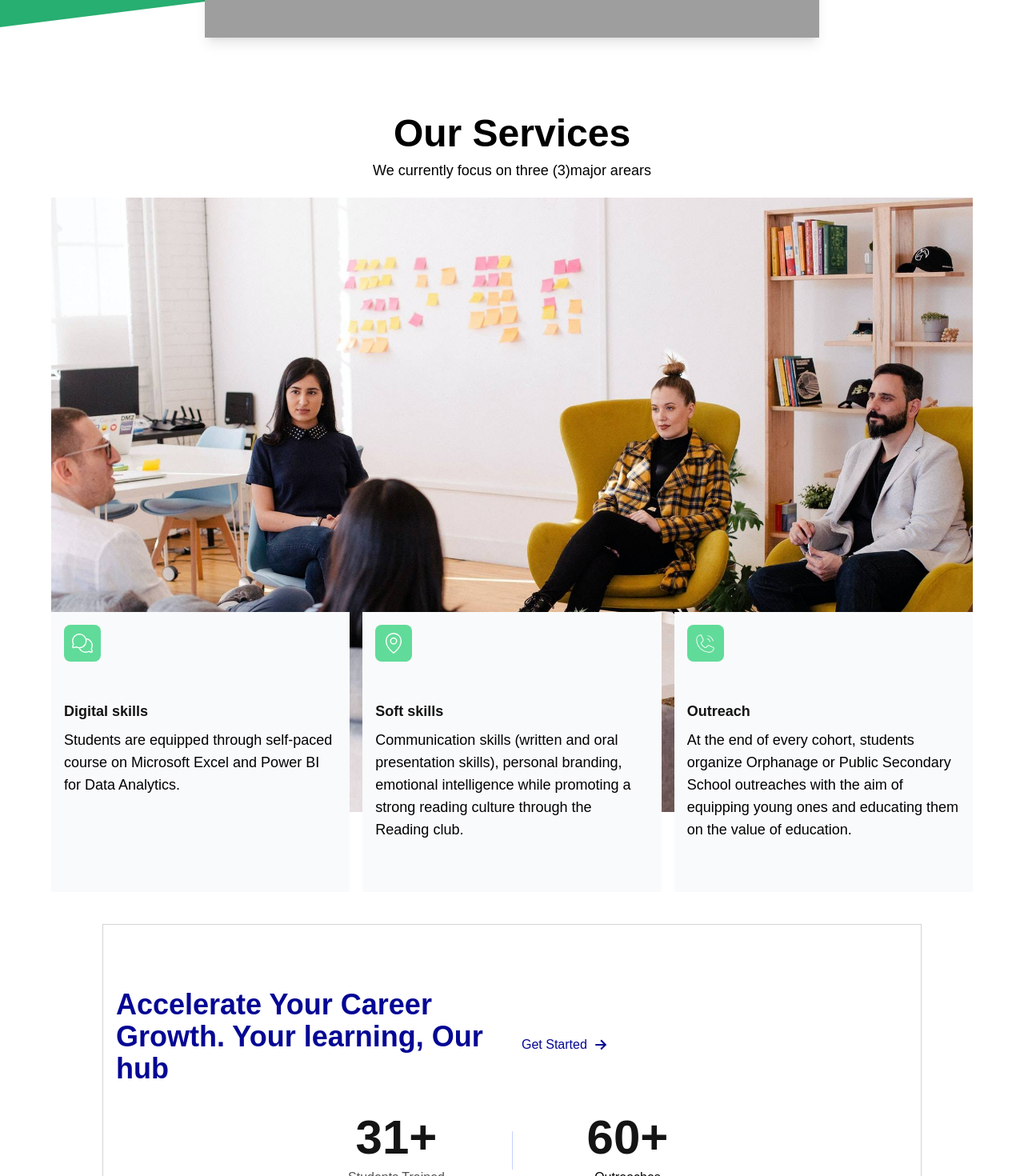
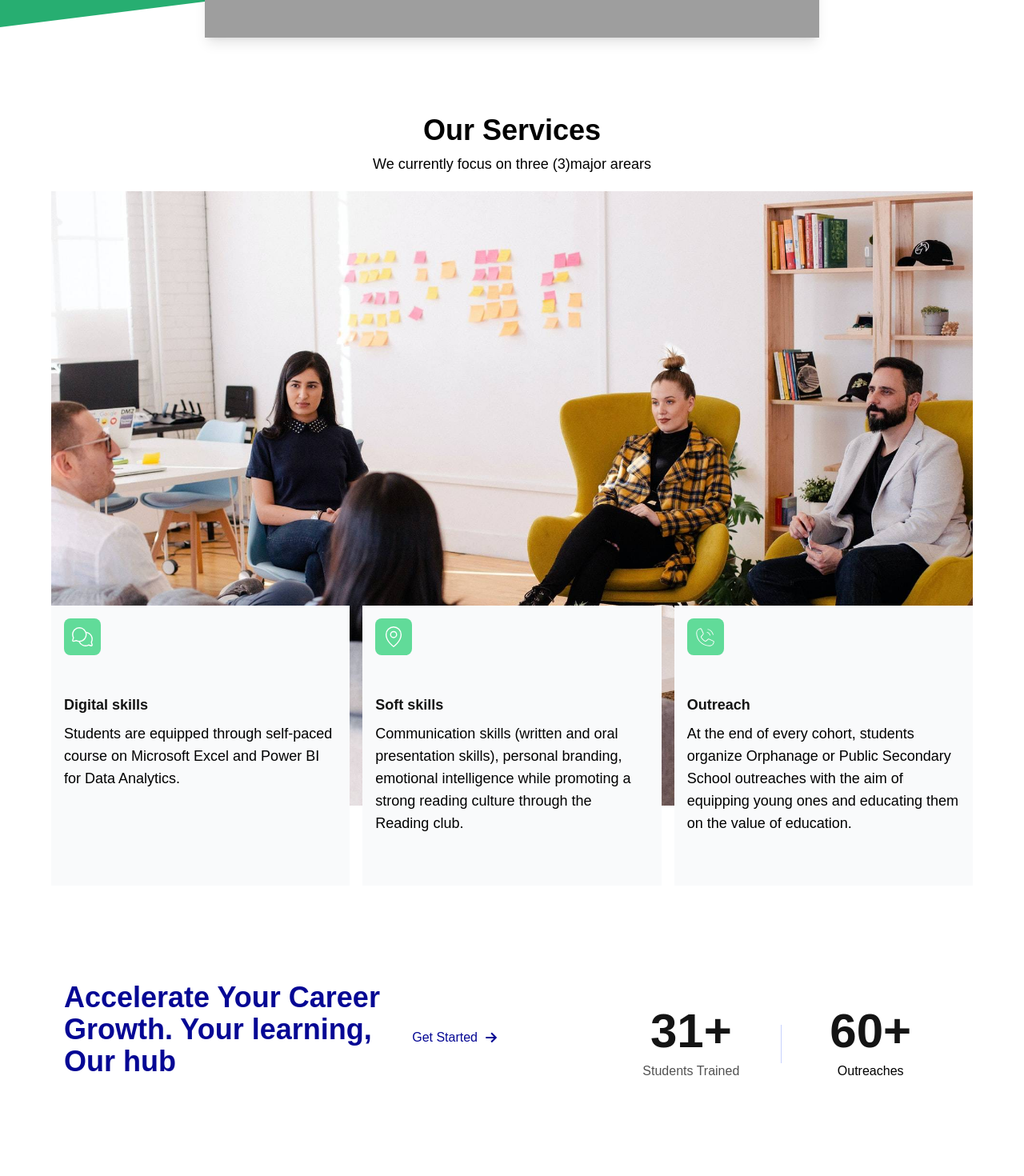
Before and after one commit to Chioma-Okeke/Tolce-Learning-Hub, a React (Vite) app: page /about in a window 1280 px wide. Shown: the part 762-2232 px from the top of the page at 80% size. Built offline with nearby package versions, Linux system fonts and the light colour scheme; grey boxes are pictures that could not be loaded.

Commit message:
more typography uniformity

```diff
--- a/src/components/GetStarted.jsx
+++ b/src/components/GetStarted.jsx
@@ -17,9 +17,9 @@ function GetStarted() {
     }, [isInView, mainControls]);
 
     return (
-        <div className="w-[90%] max-w-[1024px] mx-auto px-4 py-12 md:py-20 border border-neutral-300 bg-white">
-            <div className="md:flex md:items-center mb-4">
-                <h1 className="font-bold mb-5 mb:mb-0 text-[#050794] text-xl sm:text-4xl md:w-[40%] lg:w-[50%]">
+        <div className="w-[90%] max-w-[1440px] mx-auto px-4 py-12 md:py-20 flex flex-col lg:flex-row bg-white">
+            <div className="md:flex md:items-center mb-4 lg:w-[60%] gap-5 xl:g">
+                <h1 className="font-bold mb-5 mb:mb-0 text-[#050794] text-2xl sm:text-4xl md:w-[60%] lg:w-[60%]">
                     Accelerate Your Career Growth. Your learning, Our hub
                 </h1>
                 <button className=" flex items-center justify-center p-3 bg-white text-[#050794] rounded-lg transition ease-linear hover:bg-[#050794] hover:text-white duration-500">
@@ -42,7 +42,7 @@ function GetStarted() {
                 }}
                 initial="hidden"
                 animate={mainControls}
-                className="flex flex-col items-center justify-center sm:flex-row"
+                className="flex flex-col items-center justify-center sm:flex-row lg:w-[40%]"
             >
                 <div className="flex w-72 flex-col items-center py-8 sm:py-0">
                     <h1 className="mb-2 text-center">
--- a/src/components/HeroSection.jsx
+++ b/src/components/HeroSection.jsx
@@ -59,34 +59,31 @@ function HeroSection() {
             </Swiper>
             <div className="bg-black h-full absolute top-0 left-0 opacity-50 w-full z-10"></div>
             <div className="w-[90%] mx-auto max-w-[1440px] z-20 flex items-center absolute top-1/2 left-1/2 -translate-x-1/2 -translate-y-1/2">
-                <IoIosArrowBack
+                {/* <IoIosArrowBack
                     size={50}
                     color="white"
                     cursor={"pointer"}
                     className="transition ease-out hover:scale-150 z-20"
                     onClick={handlePrev}
-                />
+                /> */}
                 <div className="ml-3 mt-5">
-                    <h1 className="font-bold text-md sm:text-3xl md:text-4xl lg:text-5xl text-white w-full lg:w-[60%] mb-3 md:mb-9 leading-12">
+                    <h1 className="font-bold text-center md:text-start text-3xl sm:text-4xl md:text-5xl lg:text-6xl text-white w-full lg:w-[80%] mb-5 md:mb-9 leading-12">
                         Bridging the gap between the Classroom and Corporate
                         environment
                     </h1>
-                    <div className="flex flex-row items-center gap-3">
-                        <button className="bg-[#0020F1] text-[13px] sm:text-base font-bold text-white rounded-lg p-2 md:px-7 md:py-4 transition ease-linear delay-150 hover:bg-[#080E7F] duration-300">
-                            Our Services
-                        </button>
-                        <button className="text-white text-[12px] sm:text-base font-bold bg-transparent rounded-lg p-2 md:px-11 md:py-[13px] border-solid border-2 border-white transition ease-linear hover:bg-[#050794] hover:text-white duration-500">
+                    <div className="flex flex-col md:flex-row items-center gap-3">
+                        <button className="w-[80%] sm:w-[60%] md:w-[200px] bg-[#0020F1] text-[13px] sm:text-base font-bold text-white rounded-lg p-2 md:px-7 md:py-4 transition ease-linear delay-150 hover:bg-[#080E7F] duration-300">
                             Join us
                         </button>
                     </div>
                 </div>
-                <IoIosArrowForward
+                {/* <IoIosArrowForward
                     size={50}
                     color="white"
                     cursor={"pointer"}
                     className="transition ease-out hover:scale-150 z-20"
                     onClick={handleNext}
-                />
+                /> */}
             </div>
         </div>
     );
--- a/src/components/JoinUs.jsx
+++ b/src/components/JoinUs.jsx
@@ -64,7 +64,7 @@ function JoinUs({ setSubscriptionConfirmed }) {
 
     return (
         <section className="bg-[#F9FAFB] flex flex-col justify-center py-12 px-3">
-            <h1 className="font-bold text-xl sm:text-2xl md:text-4xl text-[#101828] text-center">
+            <h1 className="font-bold text-2xl sm:text-3xl md:text-4xl text-[#101828] text-center">
                 Join our Learning Community here
             </h1>
             <p className="text-[#475467] text-sm sm:text-md md:text-xl mt-4 mb-5 text-center">
--- a/src/components/OurService.jsx
+++ b/src/components/OurService.jsx
@@ -17,7 +17,7 @@ function OurService() {
     return (
         <div>
             <div className="w-[90%] md:w-[60%] mx-auto text-center mb-12">
-                <h1 className="font-bold text-[#0020F1] text-lg lg:text-2xl">
+                <h1 className="font-bold text-[#0020F1] text-2xl lg:text-5xl mb-4">
                     Our Services
                 </h1>
                 <p className="text-[#475467] lg:text-lg">
--- a/src/components/Service.jsx
+++ b/src/components/Service.jsx
@@ -8,7 +8,7 @@ function Service({ title }) {
     return (
         <div className="w-[90%] mx-auto">
             <div className="text-center mb-5">
-                <h1 className="font-bold mb-2 text-4xl my-6 lg:text-3xl xl:text-5xl">
+                <h1 className="font-bold mb-2 text-2xl my-6 lg:text-4xl">
                     {title}
                 </h1>
                 <p className="text-base sm:text-lg">
--- a/src/pages/About.jsx
+++ b/src/pages/About.jsx
@@ -33,7 +33,7 @@ function About() {
                     <p className="bg-[#E1E5FF] border border-solid border-[#D5DAFF] font-bold text-lg w-24 mx-auto rounded-2xl lg:text-lg xl:text-xl">
                         About
                     </p>
-                    <h1 className="font-bold text-4xl my-6 lg:text-3xl xl:text-5xl">
+                    <h1 className="font-bold text-2xl lg:text-4xl my-6 xl:text-5xl">
                         Our Mission
                     </h1>
                     <p className="text-base text-[#475467] lg:text-lg xl:text-xl">
--- a/src/pages/OurServices.jsx
+++ b/src/pages/OurServices.jsx
@@ -58,7 +58,7 @@ function OurServices() {
                                 value={email}
                                 onChange={(event) => handleChange(event)}
                             />
-                            <button className="bg-[#0020F1] border-2 border-solid border-[#7F56D9] text-white py-2 px-4 w-[60%] md:w-[80%] lg:w-[50%] xl:w-[40%] rounded-lg focus:bg-[#0020F1] transition ease-linear hover:bg-[#050794] duration-500">
+                            <button className="bg-[#0020F1] border-2 border-solid border-[#7F56D9] text-white py-2 px-4 w-[80%] md:w-[80%] lg:w-[50%] xl:w-[40%] rounded-lg focus:bg-[#0020F1] transition ease-linear hover:bg-[#050794] duration-500">
                                 Join our newsletter
                             </button>
                         </form>
@@ -75,7 +75,7 @@ function OurServices() {
             </section>
             <section className="h-fit w-[90%] sm:w-[80%] mx-auto flex items-center justify-center my-5">
                 <div className="w-full sm:w-[80%] mx-auto p-4">
-                    <h1 className="text-xl sm:text-2xl font-bold text-center mb-2">
+                    <h1 className="text-2xl lg:text-5xl font-bold text-center mb-2">
                         Frequently Asked Questions
                     </h1>
                     <p className="text-sm sm:text-base text-center mb-8">
```
